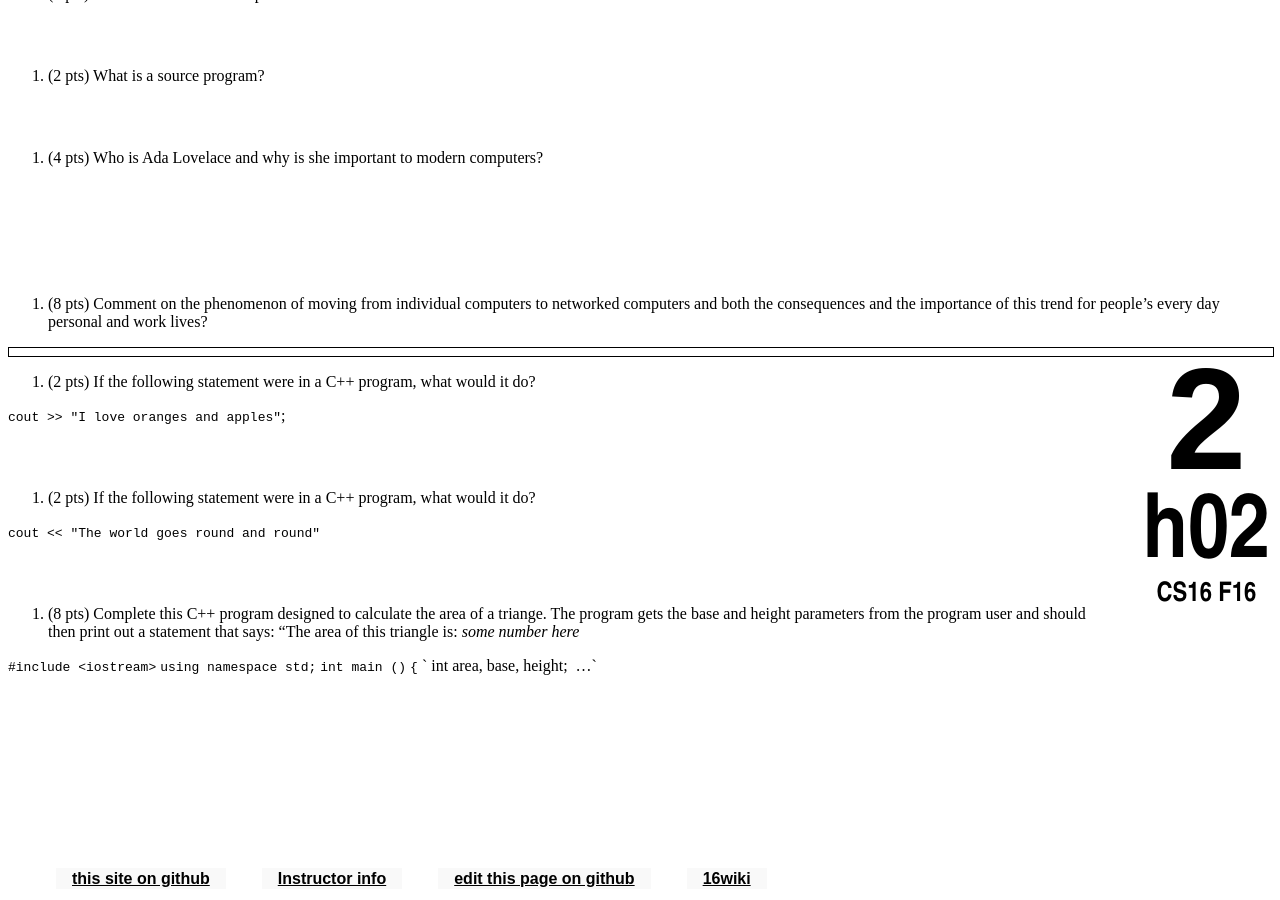
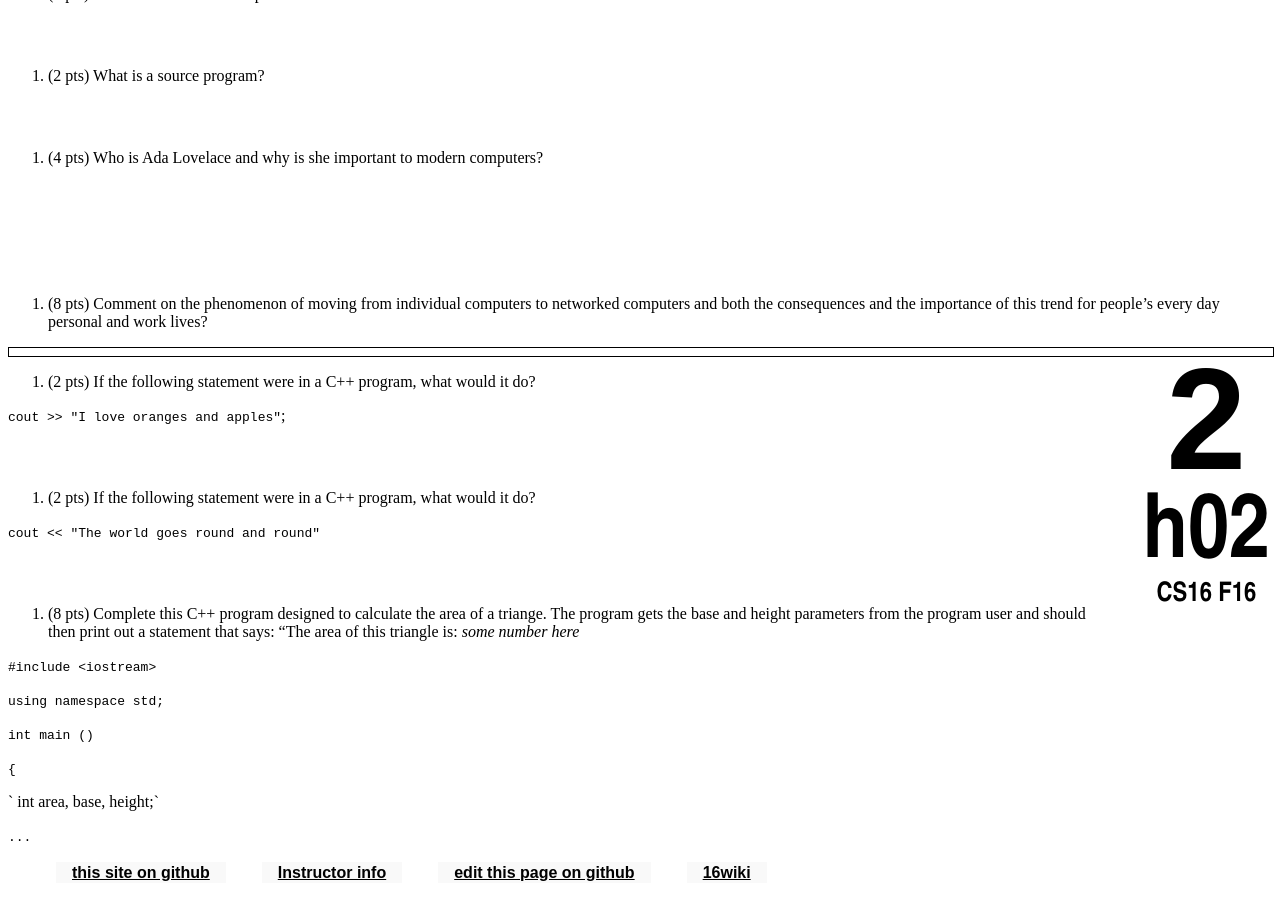
Before and after one commit to ucsb-cs16-s16/https-ucsb-cs16-s17.github.io, a Jekyll site: the page built from _hwk/h02.md, in a window 1280 px wide and 900 px high, scrolled down 917 px. Built offline with Jekyll 4.4.1, drawn with Linux system fonts in a browser that asks for light colours.

Commit message:
Update h02.md

```diff
--- a/_hwk/h02.md
+++ b/_hwk/h02.md
@@ -42,9 +42,13 @@ Read Chapter 2, sections 2.1 thru 2.3   (If you don't have a copy of the textboo
   <div style="margin-bottom:1em"></div>
 
 `#include <iostream>`
+  <div style="margin-bottom:1em"></div>
 `using namespace std;`
+  <div style="margin-bottom:1em"></div>
 `int main ()`
+  <div style="margin-bottom:1em"></div>
 `{`
+  <div style="margin-bottom:1em"></div>
 `   int area, base, height;`
+  <div style="margin-bottom:1em"></div>
 `...`
-  <div style="margin-bottom:12em"></div>
```
